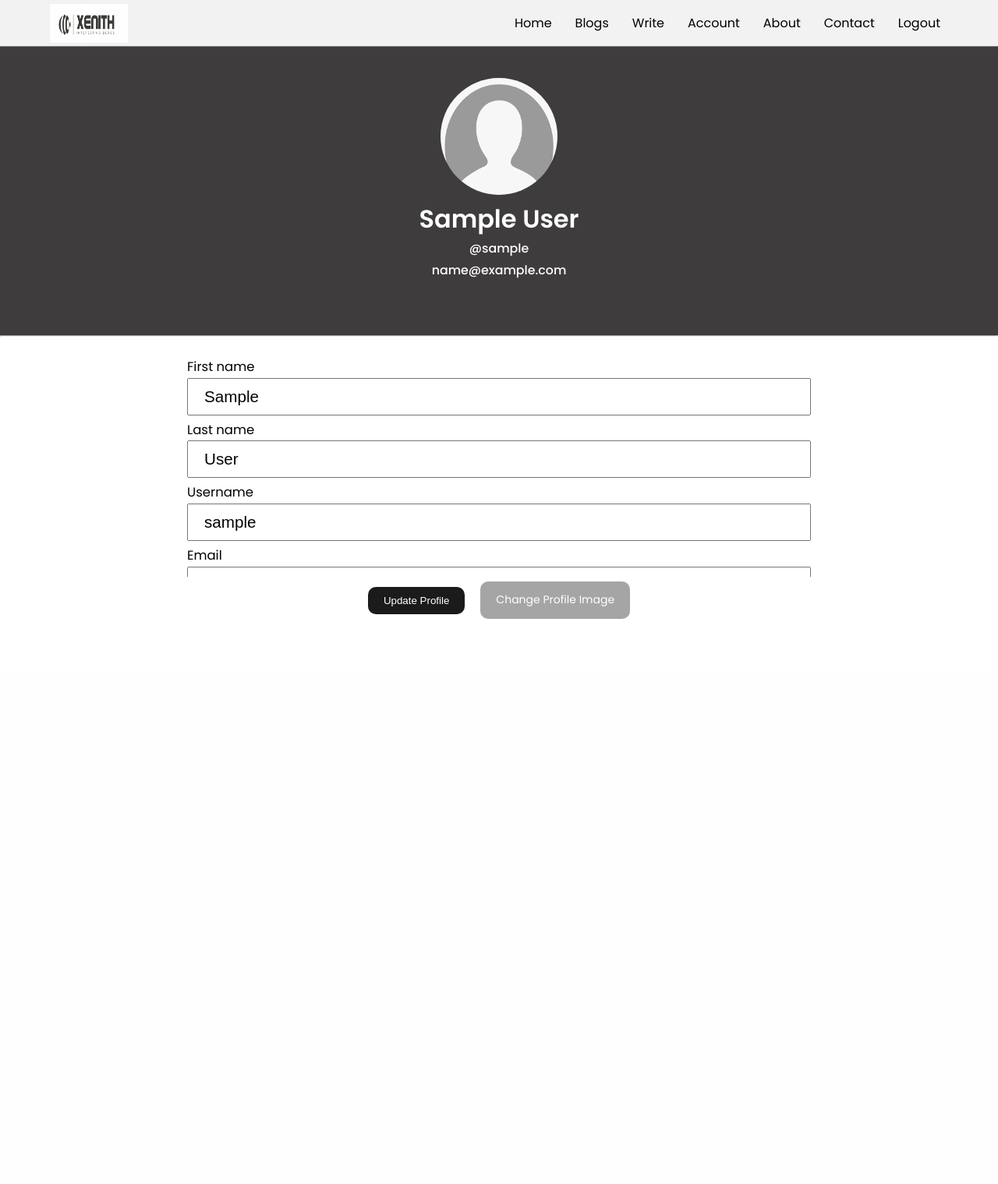
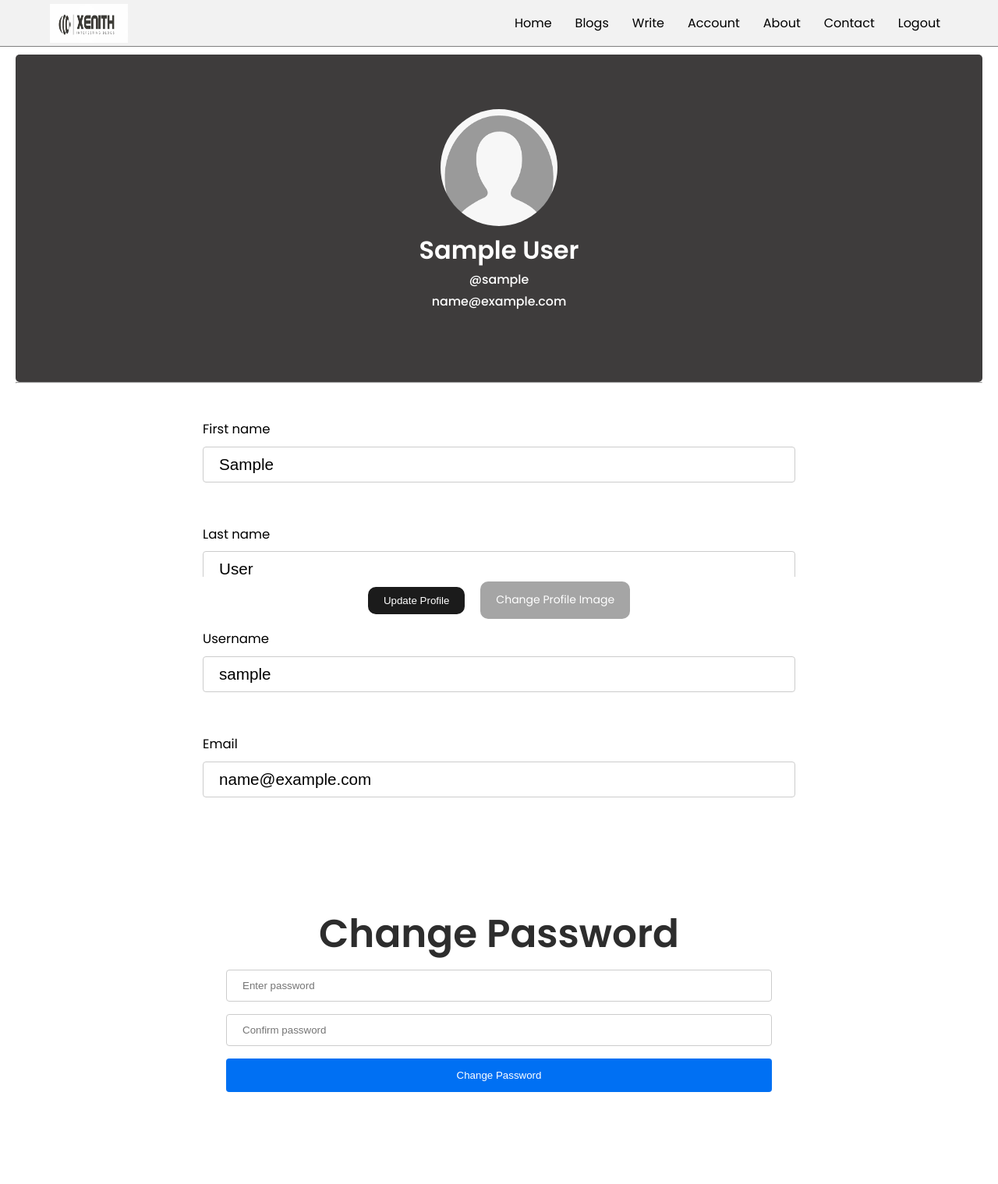
Before and after one commit to olakayCoder1/Altschool-blog-project, a Flask app: page /account/edit in a window 1280 px wide. Shown: the whole page at 78% size. Before the commit the page ends 794 px from the top, so only its background shows below. Run offline with Flask 2, Linux system fonts and the light colour scheme; the visitor is signed in with stand-in values (Sample User, id 1); data comes from the database, SQL or seed files in the repository; some libraries are stand-ins or nearby versions.

Commit message:
read-me file added

```diff
--- a/myblog/account_routes.py
+++ b/myblog/account_routes.py
@@ -17,7 +17,15 @@ from threading import Thread
 def account():
     user = User.query.get_or_404(current_user.id)
     posts = Post.query.filter_by(author=user.id)
-    return render_template('account.html', user=user , posts=posts)
+    page = request.args.get('page')
+    if page and page.isdigit():
+        try:
+            page = int(page)
+        except:
+            page = 1
+    # paginating the query result to allow only six result per page
+    pages = posts.paginate(page=page , per_page=6)
+    return render_template('account.html', user=user , pages=pages)
 
 
 @app.route('/account/edit' ,  methods=['POST', 'GET'])
@@ -162,3 +170,27 @@ def password_reset_confirm(token, user_public_id ):
             flash('Password does not match')
             return render_template('password-reset-confirm.html' , form=form)
     return render_template('password-reset-confirm.html' , form=form)
+
+
+@app.route('/password-change', methods=['POST'])
+@login_required
+def password_change():
+    if request.method == 'POST':
+        password = request.form['password1']
+        confirm_password = request.form['password2']
+        if password and confirm_password :
+            if password == confirm_password :
+                user = User.query.get(current_user.id )
+                user.password_hash = bcrypt.generate_password_hash(password).decode('utf-8')
+                try:
+                    user.save()
+                    flash('Password updated successfully', 'success')
+                    logout_user()
+                    return redirect(url_for('login'))
+                except:
+                    db.session.rollback()
+                    flash('Password reset token is invalid')
+                    return redirect(request.referrer)
+            flash('Password does not match')
+            return redirect(request.referrer)
+    return redirect(request.referrer)
--- a/myblog/static/css/contact.css
+++ b/myblog/static/css/contact.css
@@ -1,4 +1,4 @@
-input[type=text], select , input[type=email] {
+input[type=text], select , input[type=email] , input[type=password] {
     width: 100%;
     padding: 12px 20px;
     margin: 8px 0;
--- a/myblog/templates/account-edit.html
+++ b/myblog/templates/account-edit.html
@@ -1,6 +1,8 @@
 {% extends 'base.html' %}
 
 {% block title %}
+<link rel="stylesheet" href="{{ url_for('static' , filename='css/contact.css') }}">
+
 <link rel="stylesheet" href="{{ url_for('static' , filename='css/account.css') }}">
 <title>Profile Edit</title>
 {% endblock %}
@@ -56,6 +58,15 @@
 
 </div>
 
+
+<div style="margin-bottom:70px; text-align:center">
+    <h1 class="title">Change Password</h1>
+    <form method="post" action="{{url_for('password_change')}}" style="max-width:700px ; width:100%; margin:0px auto;">
+          <input type="password" id="fname" name="password1" placeholder="Enter password">
+          <input type="password" id="lname" name="password2" placeholder="Confirm password">
+          <input type="submit" value="Change Password">
+        </form>
+    </div>
 </div>
 {% endblock %}
 {% block script %}
--- a/myblog/templates/blog.html
+++ b/myblog/templates/blog.html
@@ -15,9 +15,7 @@
         <h1 class="blog-title">{{ post.title }}</h1>
         <p class="blog-overview">{{ post.content|truncate(150)}}</p>
         <a href="{{ url_for('post_details_page' , public_id=post.public_id ) }}" class="btn dark">read</a>
-        {{ post.post_author.id }} {{ current_user.id }}
         {% if post.post_author.id == current_user.id %}
-
         <a href="{{ url_for('post_edit' , public_id=post.public_id ) }}" class="btn dark" style="background-color:green ;">Edit</a>
         <a href="{{ url_for('post_delete' , public_id=post.public_id ) }}" class="btn dark" style="background-color:red ;">Delete</a>
         {% endif %}
```
Also changed, not shown: myblog/templates/account.html (+23 -5 lines), myblog/templates/contact.html (+12 -1 lines), README.md.
